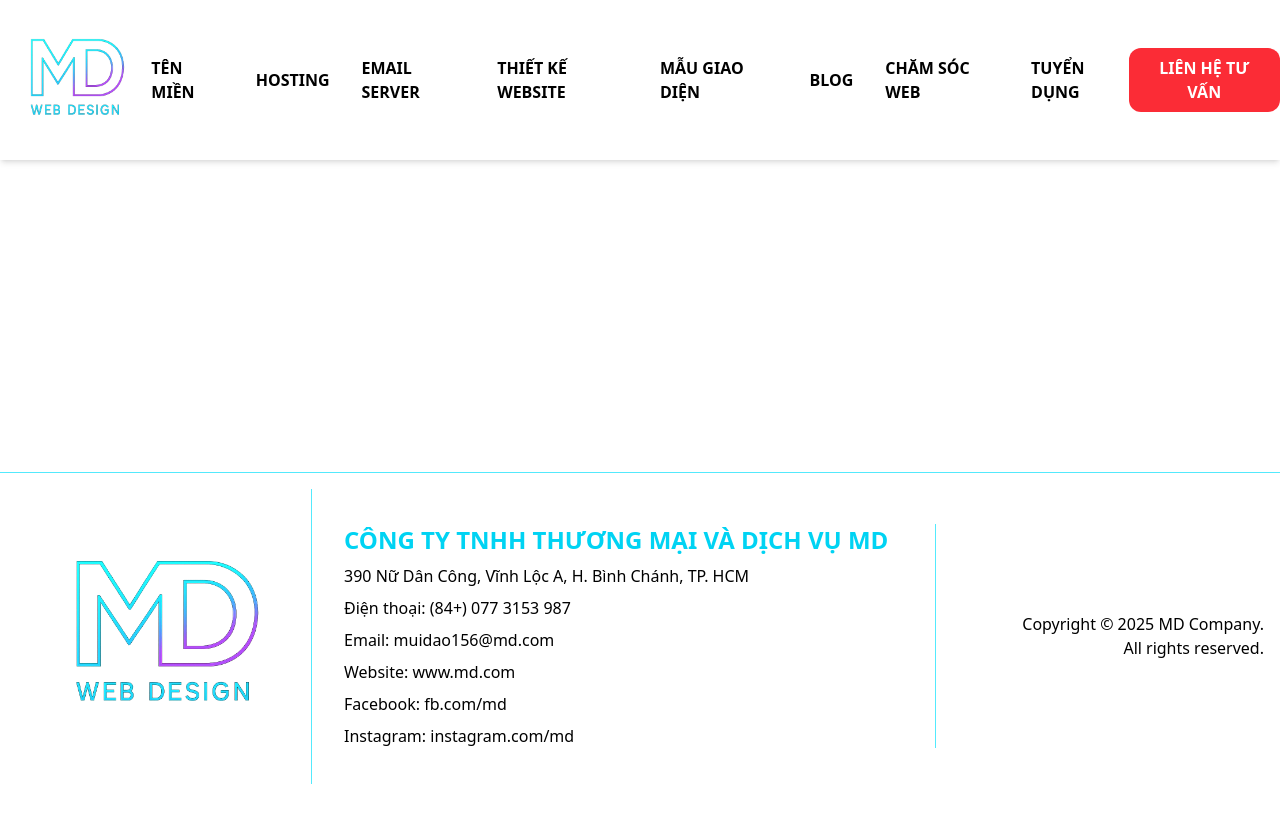
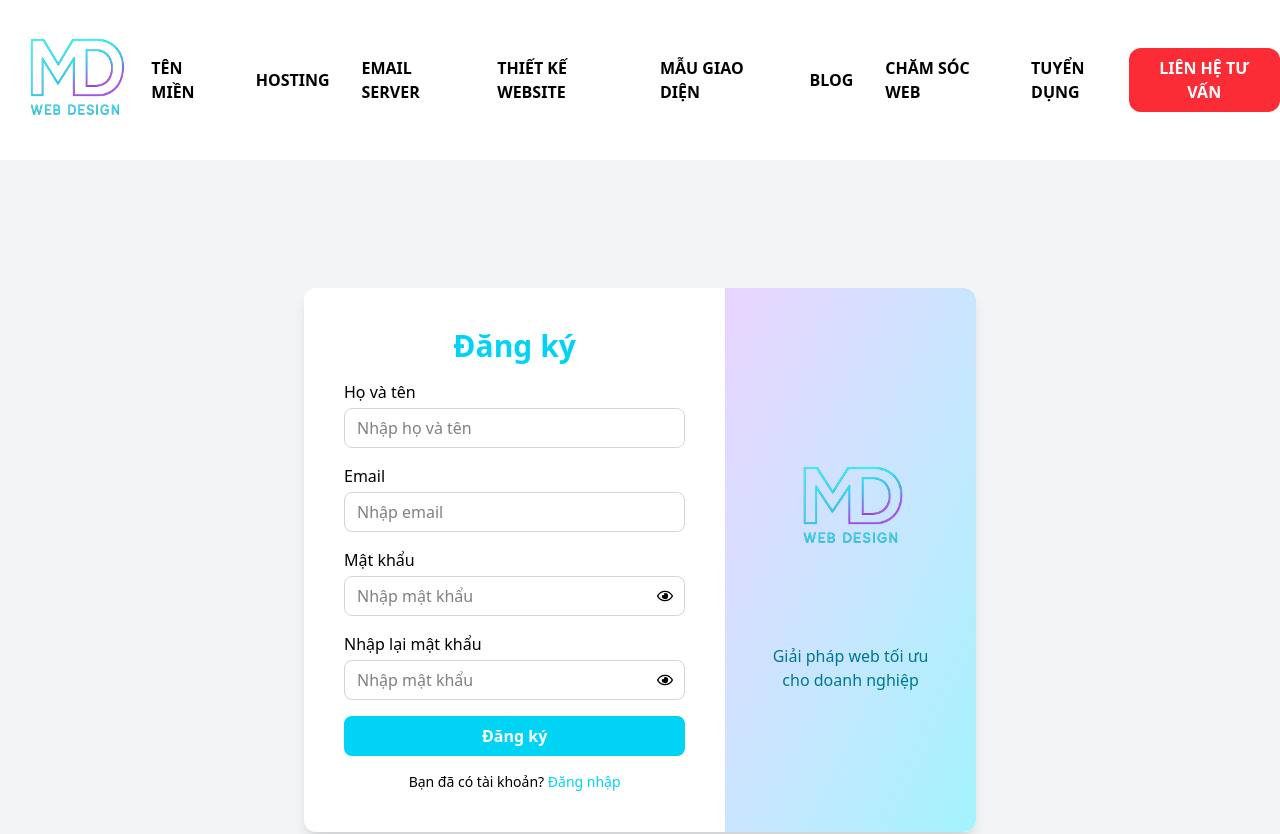
Before and after one commit to muidaoqui/web_service, a React (Vite) app in the folder Web/: page /register in a window 1280 px wide. Shown: the top 834 px of the page. Before the commit the page ends 800 px from the top, so only its background shows below. Built offline with nearby package versions, Linux system fonts and the light colour scheme.

Commit message:
lo_re-pg

```diff
--- a/Web/src/App.jsx
+++ b/Web/src/App.jsx
@@ -6,6 +6,8 @@ import Footer from './components/Footer';
 import Domain from './pages/Domain';
 import Hosting from './pages/Hosting';
 import Email from './pages/Email'
+import Login from './pages/Login';
+import Register from './pages/Register';
 function App() {
   return (
     <div className="flex flex-col min-h-screen">
@@ -26,6 +28,8 @@ function App() {
             <Route path="/maintenance" element={<div>Maintenance Page</div>} />
             <Route path="/recruitment" element={<div>Recruitment Page</div>} />
             <Route path="/contact" element={<div>Contact Page</div>} />
+            <Route path="/login" element={<Login />} />
+            <Route path="/register" element={<Register />} />
           </Routes>
         </div>
 
--- /dev/null
+++ b/Web/src/pages/Login.jsx
@@ -0,0 +1,78 @@
+import React, { useState } from 'react';
+import { Link, useNavigate } from 'react-router-dom';
+import logo from '../assets/logo.png';
+import { FaRegEye } from 'react-icons/fa';
+
+function Login() {
+    const [email, setEmail] = useState('');
+    const [pass, setPass] = useState('');
+    const [message, setMessage] = useState('');
+    const [msgColor, setMsgColor] = useState('cyan');
+    const navigate = useNavigate();
+    function togglePassword() {
+    const input = document.getElementById("password");
+    input.type = input.type === "password" ? "text" : "password";
+  }
+    return (
+        <div className="w-full flex justify-center items-center min-h-screen bg-gray-50 px-4">
+            <div className="flex flex-col md:flex-row w-full max-w-2xl overflow-hidden rounded-xl shadow-lg bg-white">
+
+                <div className="bg-gradient-to-br from-purple-200 to-cyan-200 flex flex-col justify-center items-center p-6 md:p-10 text-cyan-700 md:rounded-l-xl">
+                    <img src={logo} alt="Logo" className="w-auto h-40 rounded-xl mb-4" />
+                    <p className="text-center mt-10">Giải pháp web tối ưu cho doanh nghiệp</p>
+                </div>
+
+                <div className="flex flex-col justify-center w-full p-6 md:p-10">
+                    <form  className="flex flex-col gap-4">
+                        <h1 className="text-3xl font-bold text-center text-cyan-400">Đăng Nhập</h1>
+
+                        <div>
+                            <label className="block mb-1">Email</label>
+                            <input
+                                type="email"
+                                className="w-full h-10 px-3 border border-gray-300 rounded-lg focus:outline-none focus:ring-2 focus:ring-cyan-400"
+                                placeholder="Nhập email"
+                                value={email}
+                                onChange={(e) => setEmail(e.target.value)}
+                            />
+                        </div>
+
+                        <div>
+                            <label className="block mb-1">Mật khẩu</label>
+                            <div className="relative">
+                                <input
+                                    type="password"
+                                    id="password"
+                                    className="w-full h-10 px-3 border border-gray-300 rounded-lg focus:outline-none focus:ring-2 focus:ring-cyan-400"
+                                    placeholder="Nhập mật khẩu"
+                                    value={pass}
+                                    onChange={(e) => setPass(e.target.value)}
+                                />
+                                <span
+                                    className="absolute right-3 top-1/2 transform -translate-y-1/2 cursor-pointer"
+                                    onClick={togglePassword}
+                                >
+                                    <FaRegEye />
+                                </span>
+                            </div>
+                        </div>
+
+                        <button type="submit" className="bg-cyan-400 hover:bg-cyan-500 text-white h-10 rounded-lg font-semibold">
+                            Đăng Nhập
+                        </button>
+
+                        {message && (
+                            <p className={`text-sm text-${msgColor}-600 text-center`}>{message}</p>
+                        )}
+
+                        <p className="text-center text-sm">
+                            Chưa có tài khoản? <Link to="/register" className="text-cyan-600 hover:underline">Đăng ký</Link>
+                        </p>
+                    </form>
+                </div>
+            </div>
+        </div>
+    );
+}
+
+export default Login;
--- /dev/null
+++ b/Web/src/pages/Register.jsx
@@ -0,0 +1,111 @@
+import React, { useState } from "react";
+import { Link, useNavigate } from "react-router-dom";
+import logo from '../assets/logo.png';
+import { FaRegEye } from "react-icons/fa";
+
+function Register() {
+    const [fullname, setFullname] = useState('');
+    const [email, setEmail] = useState('');
+    const [pass, setPass] = useState('');
+    const [confPass, setConfPass] = useState('');
+    const [message, setMessage] = useState('');
+    const [msgColor, setMsgColor] = useState('cyan');
+    const [showPass, setShowPass] = useState(false);
+    const [showConfPass, setShowConfPass] = useState(false);
+    const navigate = useNavigate();
+
+    return (
+        <div className="w-full flex justify-center items-center min-h-screen bg-gray-100 px-4">
+            <div className="flex flex-col md:flex-row w-full max-w-2xl overflow-hidden rounded-xl shadow-lg bg-white">
+
+                <div className="flex flex-col justify-center w-full p-6 md:p-10">
+                    <form className="flex flex-col gap-4">
+                        <h2 className="text-3xl font-bold text-center text-cyan-400">Đăng ký</h2>
+
+                        <div>
+                            <label className="block mb-1">Họ và tên</label>
+                            <input
+                                type="text"
+                                className="w-full h-10 px-3 border border-gray-300 rounded-lg focus:outline-none focus:ring-2 focus:ring-cyan-400"
+                                placeholder="Nhập họ và tên"
+                                value={fullname}
+                                onChange={(e) => setFullname(e.target.value)}
+                            />
+                        </div>
+
+                        <div>
+                            <label className="block mb-1">Email</label>
+                            <input
+                                type="email"
+                                className="w-full h-10 px-3 border border-gray-300 rounded-lg focus:outline-none focus:ring-2 focus:ring-cyan-400"
+                                placeholder="Nhập email"
+                                value={email}
+                                onChange={(e) => setEmail(e.target.value)}
+                            />
+                        </div>
+
+                        <div>
+                            <label className="block mb-1">Mật khẩu</label>
+                            <div className="relative">
+                                <input
+                                    type={showPass ? "text" : "password"}
+                                    id="password"
+                                    className="w-full h-10 px-3 border border-gray-300 rounded-lg focus:outline-none focus:ring-2 focus:ring-cyan-400"
+                                    placeholder="Nhập mật khẩu"
+                                    value={pass}
+                                    onChange={(e) => setPass(e.target.value)}
+                                />
+                                <span
+                                    className="absolute right-3 top-1/2 transform -translate-y-1/2 cursor-pointer"
+                                    onClick={() => setShowPass(!showPass)}
+                                >
+                                    <FaRegEye />
+                                </span>
+                            </div>
+                        </div>
+
+                        <div>
+                            <label className="block mb-1">Nhập lại mật khẩu</label>
+                            <div className="relative">
+                                <input
+                                    type={showConfPass ? "text" : "password"}
+                                    id="confirm-password"
+                                    className="w-full h-10 px-3 border border-gray-300 rounded-lg focus:outline-none focus:ring-2 focus:ring-cyan-400"
+                                    placeholder="Nhập mật khẩu"
+                                    value={confPass}
+                                    onChange={(e) => setConfPass(e.target.value)}
+                                />
+                                <span
+                                    className="absolute right-3 top-1/2 transform -translate-y-1/2 cursor-pointer"
+                                    onClick={() => setShowConfPass(!showConfPass)}
+                                >
+                                    <FaRegEye />
+                                </span>
+                            </div>
+                        </div>
+
+                        <button type="submit" className="bg-cyan-400 hover:bg-cyan-500 text-white h-10 rounded-lg font-semibold">
+                            Đăng ký
+                        </button>
+
+                        {message && (
+                            <p className={`text-sm text-${msgColor}-600 text-center`}>{message}</p>
+                        )}
+
+                        <p className="text-center text-sm">
+                            Bạn đã có tài khoản? <Link to="/login" className="text-cyan-400 hover:underline">Đăng nhập</Link>
+                        </p>
+                    </form>
+                </div>
+
+                {/* Panel màu dịu hơn */}
+                <div className="bg-gradient-to-br from-purple-200 to-cyan-200 flex flex-col justify-center items-center p-6 md:p-10 text-cyan-700 md:rounded-r-xl">
+                    <img src={logo} alt="Logo" className="w-auto h-40 rounded-xl mb-4" />
+                    <p className="text-center mt-10">Giải pháp web tối ưu cho doanh nghiệp</p>
+                </div>
+            </div>
+        </div>
+    );
+}
+
+export default Register;
```
Also changed, not shown: Web/src/pages/Domain.jsx (+8 -16 lines), 2 other files (tests, documents, lock files or other folders).
